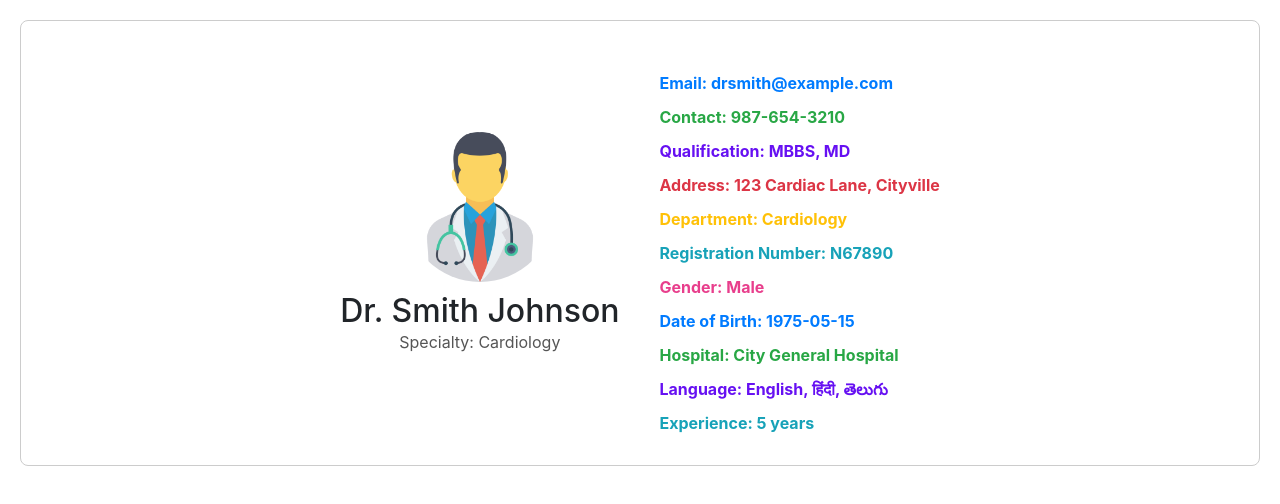
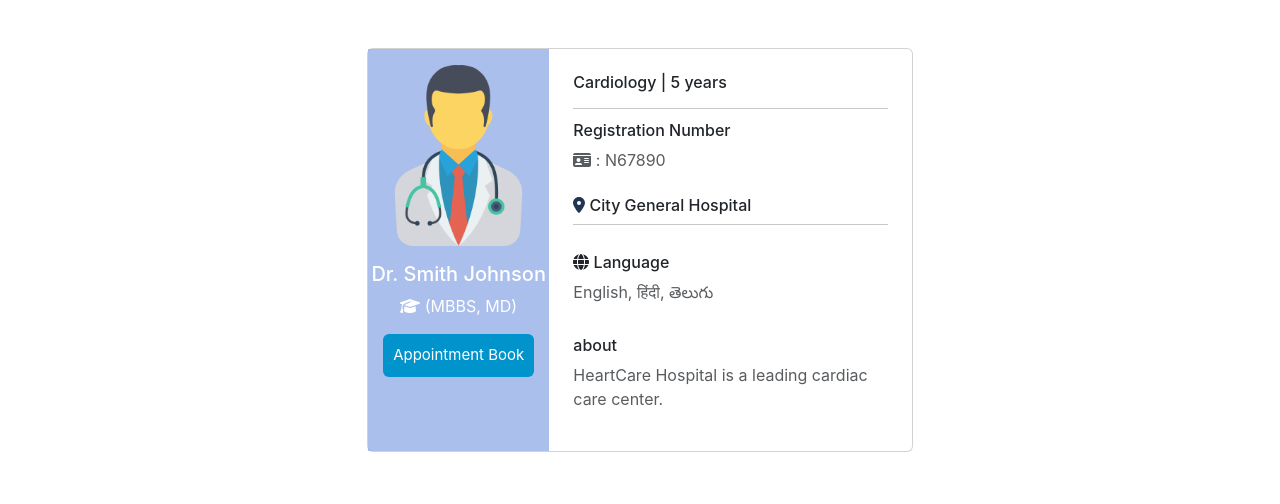
Before and after one commit to Ankireddy2811/web, a React (Create React App) app: page /doctors/101 in a window 1280 px wide. Shown: the top 504 px of the page. Built offline with nearby package versions, Linux system fonts and the light colour scheme.

Commit message:
design doctor profile

```diff
--- a/src/components/DoctorProfile/index.css
+++ b/src/components/DoctorProfile/index.css
@@ -1,4 +1,15 @@
 /* index.css */
+
+.gradient-custom {
+  /* fallback for old browsers */
+  background: #99b3e7d4;
+
+  /* Chrome 10-25, Safari 5.1-6 */
+  /* background: -webkit-linear-gradient(to right bottom, rgb(155, 157, 158rgb(143, 145, 146)23)); */
+
+  /* W3C, IE 10+/ Edge, Firefox 16+, Chrome 26+, Opera 12+, Safari 7+ */
+  /* background: linear-gradient(to right bottom, rgb(173, 173, 173), rgb(202, 202, 202)) */
+  }
 
 .doctor-profile {
   display: flex;
--- a/src/components/DoctorProfile/index.js
+++ b/src/components/DoctorProfile/index.js
@@ -1,10 +1,15 @@
 // DoctorProfile.js
 
-import React, { useState, useEffect } from 'react';
+import React, { useState, useEffect } from "react";
 import DoctorImg from "../../assets/img/doctor.png";
-import NurseImg from "../../assets/img/nurse.jpg";
+import NurseImg from "../../assets/img/nurse.png";
 import DoctorData from "../../Data/Doctors.json";
 import "./index.css";
+import { Button, Card } from "react-bootstrap";
+import { FontAwesomeIcon } from "@fortawesome/react-fontawesome";
+import { faGlobe, faGraduationCap, faIdCard, faLocationDot } from "@fortawesome/free-solid-svg-icons";
+import AppointmentForm from "../AppointmentForm";
+
 
 const DoctorProfile = (props) => {
   const [DoctorProfile, setDoctorProfile] = useState({});
@@ -12,34 +17,156 @@ const DoctorProfile = (props) => {
   useEffect(() => {
     const { match } = props;
     const { doctors } = DoctorData;
-    const filteredDoctorProfile = doctors.filter(eachItem => eachItem.doctor_id == match.params.id);
+    const filteredDoctorProfile = doctors.filter(
+      (eachItem) => eachItem.doctor_id == match.params.id
+    );
     setDoctorProfile(filteredDoctorProfile[0]);
   }, [props.match.params.id]);
 
   return (
-    <div className="doctor-profile">
-      <div className="profile-header">
-        <img src={DoctorProfile.gender === "Male" ? DoctorImg : NurseImg} alt={`${DoctorProfile.first_name} ${DoctorProfile.last_name}`} />
-        <h2>{`${DoctorProfile.first_name} ${DoctorProfile.last_name}`}</h2>
-        <p className="label">Specialty: {DoctorProfile.specialty}</p>
+    <>
+      <section className="">
+        <div className="container py-5 h-100">
+          <div className="row d-flex justify-content-center align-items-center h-100">
+            <div className="col col-lg-6 mb-4 mb-lg-0">
+              <div className="card mb-3">
+                <div className="row g-0">
+                  <div className="col-md-4 gradient-custom text-center text-white">
+                    <img
+                      className="img-fluid my-3"
+                      src={
+                        DoctorProfile.gender === "Male" ? DoctorImg : NurseImg
+                      }
+                      alt={`${DoctorProfile.first_name} ${DoctorProfile.last_name}`}
+                    />
+                    <span>
+                      <h5>{`${DoctorProfile.first_name} ${DoctorProfile.last_name}`}</h5>
+                      <FontAwesomeIcon icon={faGraduationCap} /> ({DoctorProfile.qualification})
+                    </span>
+                    <div className="mt-3">
+                      <button
+                        type="button"
+                        className="both-buttons appointment-button"
+                        data-bs-toggle="modal"
+                        data-bs-target="#exampleModal"
+                      >
+                        Appointment Book
+                      </button>
+                    </div>
+                  </div>
+                  <div className="col-md-8">
+                    <div className="card-body p-4 ">
+                      <h6 className="mb-3">
+                        {DoctorProfile.specialty} | {DoctorProfile.experience}
+                      </h6>
+                      <hr className="mt-0 mb-2" />
+                      <div className="row pt-1">
+                        <div className="mb-4">
+                          <h6>
+                            Registration Number{" "}</h6>
+                            <span className="text-muted mt-3">
+                            <FontAwesomeIcon icon={faIdCard} /> : {DoctorProfile.registration_number}
+                            </span>{" "}
+                        </div>
+                      </div>
+                      <h6><FontAwesomeIcon
+                        icon={faLocationDot}
+                        style={{ color: "#213454" }}
+                    /> {DoctorProfile.hospital_name}</h6>
+                      <hr className="mt-0 mb-4" />
+                      <div className="row pt-1">
+                        <div className="mb-3">
+                          <h6><FontAwesomeIcon icon={faGlobe} /> Language</h6>
+                          <p className="text-muted"> {DoctorProfile.language}</p>
+                        </div>
+                      </div>
 
+                      <div className="row">
+                         <h6>about</h6>
+                         <p className="text-muted">{DoctorProfile.about}</p>
+                      </div>
+                    </div>
+                  </div>
+                </div>
+              </div>
+            </div>
+          </div>
+        </div>
+
+        <div
+        class="modal fade"
+        id="exampleModal"
+        tabindex="-1"
+        aria-labelledby="exampleModalLabel"
+        aria-hidden="true"
+      >
+        <div class="modal-dialog">
+          <div class="modal-content">
+            <div class="modal-header">
+              <h1 class="modal-title fs-5" id="exampleModalLabel">
+                Appointment Form
+              </h1>
+              <button
+                type="button"
+                class="btn-close"
+                data-bs-dismiss="modal"
+                aria-label="Close"
+              ></button>
+            </div>
+            <div class="modal-body">
+              <AppointmentForm />
+            </div>
+          </div>
+        </div>
       </div>
-      <div className="profile-details">
-        <p className="label email">Email: {DoctorProfile.email}</p>
-        <p className="label contact">Contact: {DoctorProfile.contact}</p>
-        <p className="label qualification">Qualification: {DoctorProfile.qualification}</p>
-        <p className="label address">Address: {DoctorProfile.address}</p>
-        <p className="label department">Department: {DoctorProfile.department_name}</p>
-        <p className="label reg-number">Registration Number: {DoctorProfile.registration_number}</p>
-        <p className="label gender">Gender: {DoctorProfile.gender}</p>
-        <p className="label dob">Date of Birth: {DoctorProfile.date_of_birth}</p>
-        <p className="label hospital">Hospital: {DoctorProfile.hospital_name}</p>
-        <p className="label language">Language: {DoctorProfile.language}</p>
-        <p className="label experience">Experience: {DoctorProfile.experience}</p>
-
-      </div>
-    </div>
+      </section>
+    </>
   );
 };
 
 export default DoctorProfile;
+
+/**
+
+   <div className="doctor-profile">
+        <div className="profile-header">
+          <img
+            src={DoctorProfile.gender === "Male" ? DoctorImg : NurseImg}
+            alt={`${DoctorProfile.first_name} ${DoctorProfile.last_name}`}
+          />
+          <h2>{`${DoctorProfile.first_name} ${DoctorProfile.last_name}`}</h2>
+          <p className="">Specialty: {DoctorProfile.specialty}</p>
+        </div>
+        <div className="profile-details">
+          <p className=" email">Email: {DoctorProfile.email}</p>
+          <p className=" contact">Contact: {DoctorProfile.contact}</p>
+          <p className="qualification">
+            Qualification: {DoctorProfile.qualification}
+          </p>
+          <p className=" address">Address: {DoctorProfile.address}</p>
+          <p className=" department">
+            Department: {DoctorProfile.department_name}
+          </p>
+          <p className=" reg-number">
+            Registration Number: {DoctorProfile.registration_number}
+          </p>
+          <p className=" gender">Gender: {DoctorProfile.gender}</p>
+          <p className=" dob">Date of Birth: {DoctorProfile.date_of_birth}</p>
+          <p className=" hospital">
+            Hospital Name: {DoctorProfile.hospital_name}
+          </p>
+          <p className="language">Language: {DoctorProfile.language}</p>
+          <p className=" experience">Experience: {DoctorProfile.experience}</p>
+          <p className=" registration_number">
+            registration_number: {DoctorProfile.registration_number}
+          </p>
+          <p className=" date_of_birth">
+            Date Of Birth: {DoctorProfile.date_of_birth}
+          </p>
+          <p className=" hospital_name">
+            hospital Name: {DoctorProfile.hospital_name}
+          </p>
+          <p className=" about">About: {DoctorProfile.about}</p>
+        </div>
+      </div>
+ */
--- a/src/components/DoctorsCard/index.js
+++ b/src/components/DoctorsCard/index.js
@@ -1,6 +1,6 @@
 import { Link } from "react-router-dom"
 import DoctorImg from "../../assets/img/doctor.png";
-import NurseImg from "../../assets/img/nurse.jpg";
+import NurseImg from "../../assets/img/nurse.png";
 import { FontAwesomeIcon } from "@fortawesome/react-fontawesome";
 import { faAward, faGlobe, faLocationDot } from "@fortawesome/free-solid-svg-icons";
 import "./index.css"
```
Also changed, not shown: src/assets/img/nurse.jpg (deleted), src/assets/img/nurse.png (added).
